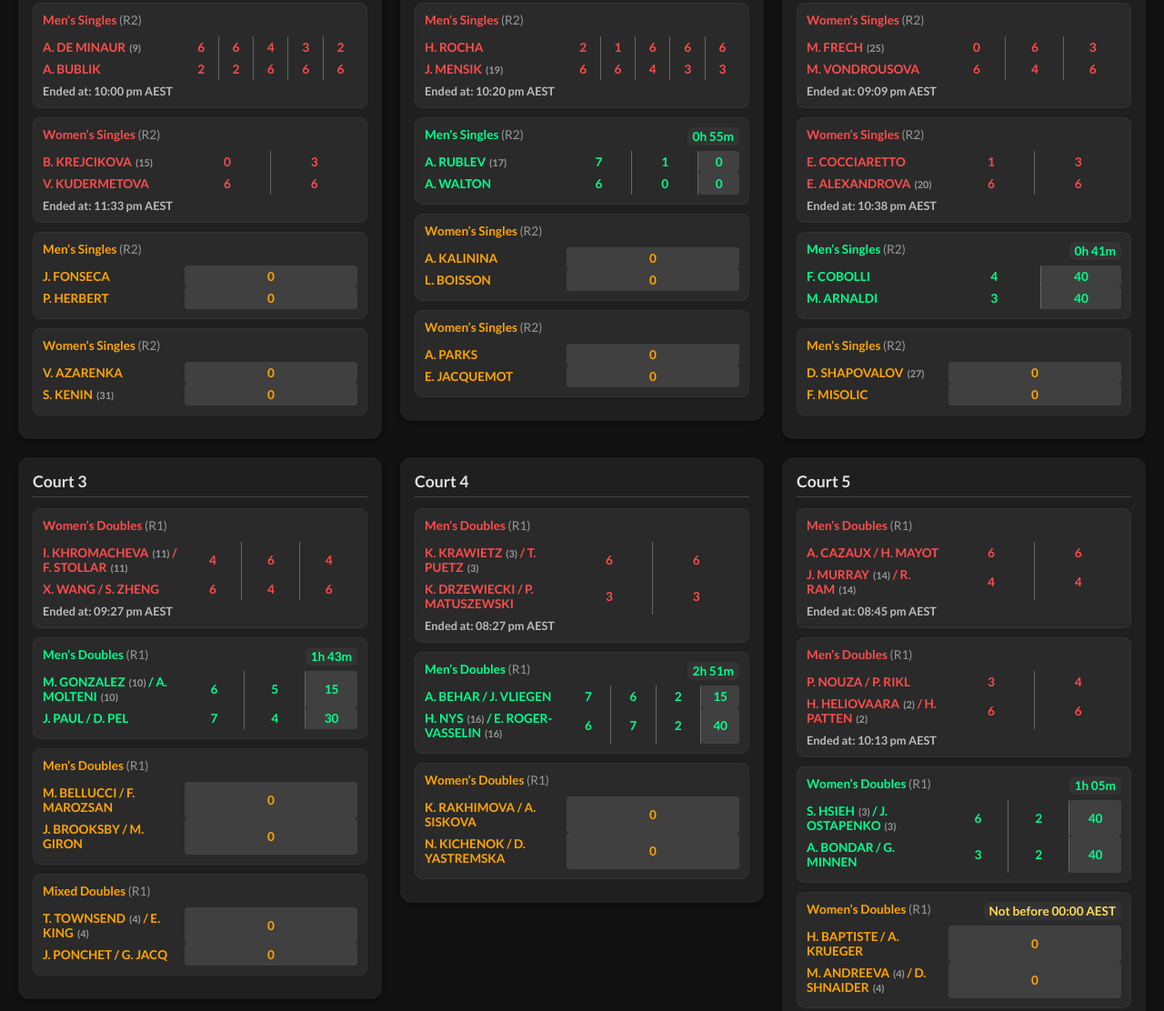
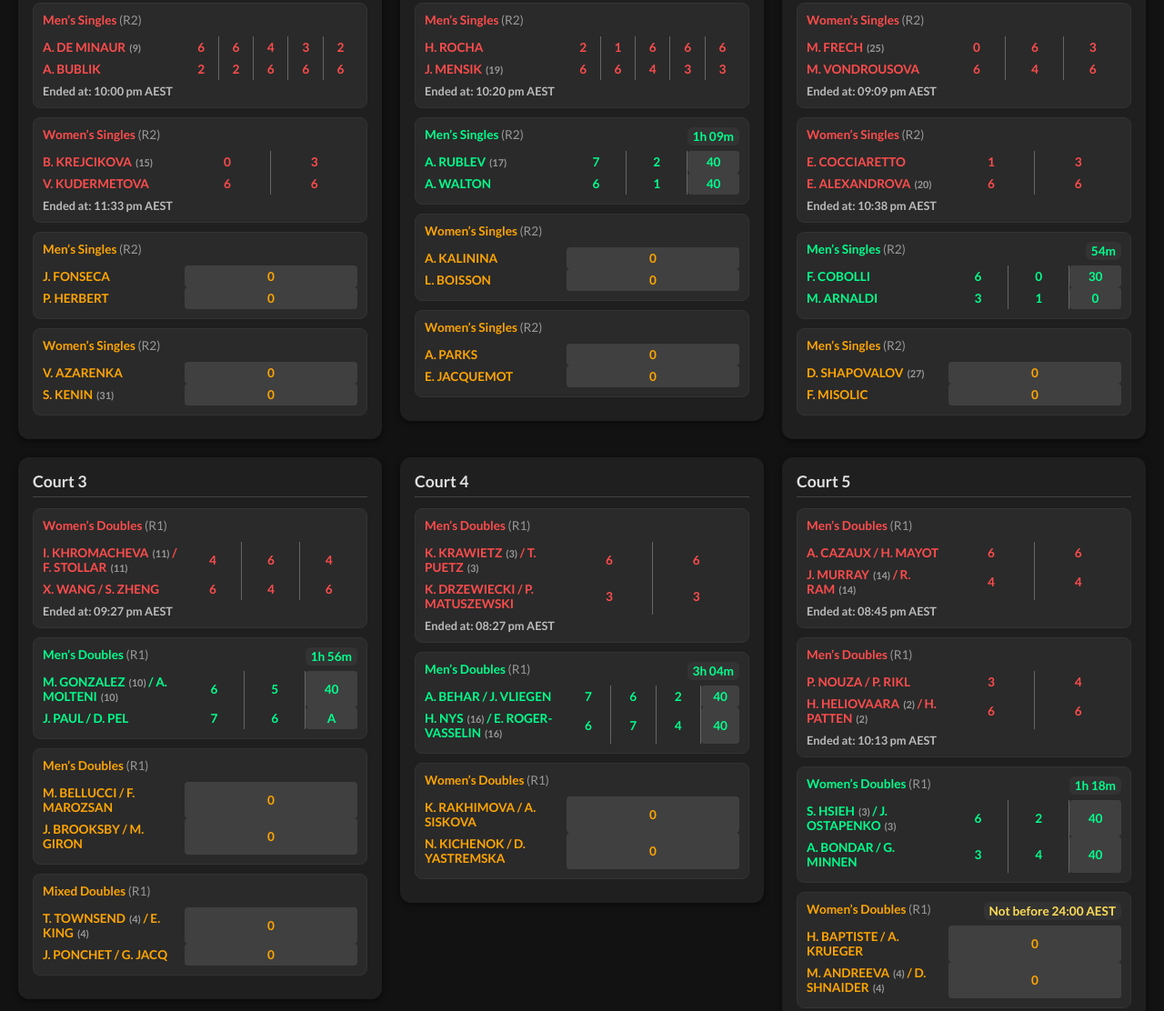
Before and after one commit to kayleecragg/my-rg-schedule, a website: page public/index.html in a window 1280 px wide. Shown: the part 885-1997 px from the top of the page at 91% size. Drawn offline with Linux system fonts and the light colour scheme.

Commit message:
feat: move paris time conversion to backend, and some visual frontend for duation

```diff
--- a/public/index.html
+++ b/public/index.html
@@ -869,18 +869,27 @@
 
           // Status box for in_progress, interrupted, and not_before
           if (m.status === 'in_progress' && m.duration !== undefined) {
-            // Convert duration to MM:SS format
-            const minutes = Math.floor(m.duration / 60);
-            const seconds = m.duration % 60;
-            const durationStr = `${minutes}h ${seconds.toString().padStart(2, '0')}m`;
-            txt += `<div class="status-box">${durationStr}</div>`;
+            // Convert duration to HH:MM format
+            if (m.duration / 60 >= 1) {
+              const hours = Math.floor(m.duration / 60);
+              const minutes = m.duration % 60;
+              const durationStr = `${hours}h ${minutes.toString().padStart(2, '0')}m`;
+              txt += `<div class="status-box">${durationStr}</div>`;
+            }
+            else {
+              const hours = Math.floor(m.duration / 60);
+              const minutes = m.duration % 60;
+              const durationStr = `${minutes.toString().padStart(2, '0')}m`;
+              txt += `<div class="status-box">${durationStr}</div>`;
+            }
+
           }
           else if (m.status === 'interrupted') {
             txt += `<div class="status-box">interrupted</div>`;
           }
-          else if (m.status === 'not_started' && m.notBefore) {
-            const aestTime = convertParisTimeToAEST(m.notBefore);
-            txt += `<div class="status-box">Not before ${aestTime} AEST</div>`;
+
+          else if (m.status === 'not_started' && m.notBeforeAEST) {
+            txt += `<div class="status-box">Not before ${m.notBeforeAEST} AEST</div>`;
           }
 
           if (m.typeLabel) {
@@ -992,25 +1001,6 @@
       return (match - today) / (1000 * 60 * 60 * 24) === 1;
     }
 
-    function convertParisTimeToAEST(parisTimeStr) {
-      const [hour, minute] = parisTimeStr.split(':').map(Number);
-      const parisNow = new Date();
-      const parisDateStr = new Intl.DateTimeFormat('en-CA', {
-        timeZone: 'Europe/Paris',
-        year: 'numeric',
-        month: '2-digit',
-        day: '2-digit'
-      }).format(parisNow);
-      const parisDateTimeISO = `${parisDateStr}T${String(hour).padStart(2, '0')}:${String(minute).padStart(2, '0')}:00`;
-      const dateInParis = new Date(`${parisDateTimeISO}+02:00`);
-      return dateInParis.toLocaleTimeString('en-AU', {
-        timeZone: 'Australia/Sydney',
-        hour: '2-digit',
-        minute: '2-digit',
-        hour12: false
-      });
-    }
-
     checkForUpdate();
     setInterval(checkForUpdate, 4000);
   </script>
--- a/public/schedule.json
+++ b/public/schedule.json
@@ -25,6 +25,7 @@
       "endTime": 1748519550000,
       "duration": 103,
       "notBefore": null,
+      "notBeforeAEST": null,
       "round": "R2",
       "score": {
         "current": {
@@ -66,24 +67,25 @@
       "status": "in_progress",
       "startTime": null,
       "endTime": null,
-      "duration": 78,
-      "notBefore": null,
-      "round": "R2",
-      "score": {
-        "current": {
-          "home": "0",
-          "away": "0"
-        },
-        "sets": {
-          "home": [
-            6,
-            6,
-            0
+      "duration": 91,
+      "notBefore": null,
+      "notBeforeAEST": null,
+      "round": "R2",
+      "score": {
+        "current": {
+          "home": "0",
+          "away": "0"
+        },
+        "sets": {
+          "home": [
+            6,
+            6,
+            2
           ],
           "away": [
             3,
             0,
-            1
+            2
           ]
         }
       }
@@ -113,6 +115,7 @@
       "endTime": null,
       "duration": 0,
       "notBefore": null,
+      "notBeforeAEST": null,
       "round": "R2",
       "score": {
         "current": {
@@ -150,6 +153,7 @@
       "endTime": null,
       "duration": 0,
       "notBefore": "20:15",
+      "notBeforeAEST": "04:15",
       "round": "R2",
       "score": {
         "current": {
@@ -189,6 +193,7 @@
       "endTime": 1748525746000,
       "duration": 265,
       "notBefore": null,
+      "notBeforeAEST": null,
       "round": "R2",
       "score": {
         "current": {
@@ -238,6 +243,7 @@
       "endTime": null,
       "duration": 0,
       "notBefore": null,
+      "notBeforeAEST": null,
       "round": "R2",
       "score": {
         "current": {
@@ -275,6 +281,7 @@
       "endTime": null,
       "duration": 0,
       "notBefore": null,
+      "notBeforeAEST": null,
       "round": "R2",
       "score": {
         "current": {
@@ -312,6 +319,7 @@
       "endTime": null,
       "duration": 0,
       "notBefore": null,
+      "notBeforeAEST": null,
       "round": "R2",
       "score": {
         "current": {
@@ -351,6 +359,7 @@
       "endTime": 1748514341000,
       "duration": 73,
       "notBefore": null,
+      "notBeforeAEST": null,
       "round": "R2",
       "score": {
         "current": {
@@ -389,15 +398,16 @@
       ],
       "seedA": 3,
       "seedB": null,
-      "status": "interrupted",
-      "startTime": null,
-      "endTime": null,
-      "duration": 164,
-      "notBefore": null,
-      "round": "R2",
-      "score": {
-        "current": {
-          "home": "0",
+      "status": "in_progress",
+      "startTime": null,
+      "endTime": null,
+      "duration": 177,
+      "notBefore": null,
+      "notBeforeAEST": null,
+      "round": "R2",
+      "score": {
+        "current": {
+          "home": "40",
           "away": "0"
         },
         "sets": {
@@ -405,13 +415,13 @@
             3,
             6,
             6,
-            4
+            5
           ],
           "away": [
             6,
             1,
             2,
-            1
+            3
           ]
         }
       }
@@ -441,6 +451,7 @@
       "endTime": null,
       "duration": 0,
       "notBefore": null,
+      "notBeforeAEST": null,
       "round": "R2",
       "score": {
         "current": {
@@ -478,6 +489,7 @@
       "endTime": null,
       "duration": 0,
       "notBefore": null,
+      "notBeforeAEST": null,
       "round": "R2",
       "score": {
         "current": {
@@ -517,6 +529,7 @@
       "endTime": 1748520041000,
       "duration": 172,
       "notBefore": null,
+      "notBeforeAEST": null,
       "round": "R2",
       "score": {
         "current": {
@@ -566,6 +579,7 @@
       "endTime": 1748525605000,
       "duration": 74,
       "notBefore": null,
+      "notBeforeAEST": null,
       "round": "R2",
       "score": {
         "current": {
@@ -609,6 +623,7 @@
       "endTime": null,
       "duration": 0,
       "notBefore": null,
+      "notBeforeAEST": null,
       "round": "R2",
       "score": {
         "current": {
@@ -646,6 +661,7 @@
       "endTime": null,
       "duration": 0,
       "notBefore": null,
+      "notBeforeAEST": null,
       "round": "R2",
       "score": {
         "current": {
@@ -685,6 +701,7 @@
       "endTime": 1748521228000,
       "duration": 186,
       "notBefore": null,
+      "notBeforeAEST": null,
       "round": "R2",
       "score": {
         "current": {
@@ -732,22 +749,23 @@
       "status": "in_progress",
       "startTime": null,
       "endTime": null,
-      "duration": 55,
-      "notBefore": null,
-      "round": "R2",
-      "score": {
-        "current": {
-          "home": "0",
-          "away": "0"
+      "duration": 69,
+      "notBefore": null,
+      "notBeforeAEST": null,
+      "round": "R2",
+      "score": {
+        "current": {
+          "home": "40",
+          "away": "40"
         },
         "sets": {
           "home": [
             7,
+            2
+          ],
+          "away": [
+            6,
             1
-          ],
-          "away": [
-            6,
-            0
           ]
         }
       }
@@ -777,6 +795,7 @@
       "endTime": null,
       "duration": 0,
       "notBefore": null,
+      "notBeforeAEST": null,
       "round": "R2",
       "score": {
         "current": {
@@ -814,6 +833,7 @@
       "endTime": null,
       "duration": 0,
       "notBefore": null,
+      "notBeforeAEST": null,
       "round": "R2",
       "score": {
         "current": {
@@ -853,6 +873,7 @@
       "endTime": 1748516957000,
       "duration": 120,
       "notBefore": null,
+      "notBeforeAEST": null,
       "round": "R2",
       "score": {
         "current": {
@@ -898,6 +919,7 @@
       "endTime": 1748522321000,
       "duration": 72,
       "notBefore": null,
+      "notBeforeAEST": null,
       "round": "R2",
       "score": {
         "current": {
@@ -939,20 +961,23 @@
       "status": "in_progress",
       "startTime": null,
       "endTime": null,
-      "duration": 41,
-      "notBefore": null,
-      "round": "R2",
-      "score": {
-        "current": {
-          "home": "40",
-          "away": "40"
-        },
-        "sets": {
-          "home": [
-            4
-          ],
-          "away": [
-            3
+      "duration": 54,
+      "notBefore": null,
+      "notBeforeAEST": null,
+      "round": "R2",
+      "score": {
+        "current": {
+          "home": "30",
+          "away": "0"
+        },
+        "sets": {
+          "home": [
+            6,
+            0
+          ],
+          "away": [
+            3,
+            1
           ]
         }
       }
@@ -982,6 +1007,7 @@
       "endTime": null,
       "duration": 0,
       "notBefore": null,
+      "notBeforeAEST": null,
       "round": "R2",
       "score": {
         "current": {
@@ -1029,6 +1055,7 @@
       "endTime": 1748518063000,
       "duration": 135,
       "notBefore": null,
+      "notBeforeAEST": null,
       "round": "R1",
       "score": {
         "current": {
@@ -1080,13 +1107,14 @@
       "status": "in_progress",
       "startTime": null,
       "endTime": null,
-      "duration": 103,
-      "notBefore": null,
+      "duration": 116,
+      "notBefore": null,
+      "notBeforeAEST": null,
       "round": "R1",
       "score": {
         "current": {
-          "home": "15",
-          "away": "30"
+          "home": "40",
+          "away": "A"
         },
         "sets": {
           "home": [
@@ -1095,7 +1123,7 @@
           ],
           "away": [
             7,
-            4
+            6
           ]
         }
       }
@@ -1133,6 +1161,7 @@
       "endTime": null,
       "duration": 0,
       "notBefore": null,
+      "notBeforeAEST": null,
       "round": "R1",
       "score": {
         "current": {
@@ -1178,6 +1207,7 @@
       "endTime": null,
       "duration": 0,
       "notBefore": null,
+      "notBeforeAEST": null,
       "round": "R1",
       "score": {
         "current": {
@@ -1225,6 +1255,7 @@
       "endTime": 1748514458000,
       "duration": 73,
       "notBefore": null,
+      "notBeforeAEST": null,
       "round": "R1",
       "score": {
         "current": {
@@ -1274,12 +1305,13 @@
       "status": "in_progress",
       "startTime": null,
       "endTime": null,
-      "duration": 171,
-      "notBefore": null,
+      "duration": 184,
+      "notBefore": null,
+      "notBeforeAEST": null,
       "round": "R1",
       "score": {
         "current": {
-          "home": "15",
+          "home": "40",
           "away": "40"
         },
         "sets": {
@@ -1291,7 +1323,7 @@
           "away": [
             6,
             7,
-            2
+            4
           ]
         }
       }
@@ -1329,6 +1361,7 @@
       "endTime": null,
       "duration": 0,
       "notBefore": null,
+      "notBeforeAEST": null,
       "round": "R1",
       "score": {
         "current": {
@@ -1376,6 +1409,7 @@
       "endTime": 1748515505000,
       "duration": 93,
       "notBefore": null,
+      "notBeforeAEST": null,
       "round": "R1",
       "score": {
         "current": {
@@ -1427,6 +1461,7 @@
       "endTime": 1748520797000,
       "duration": 70,
       "notBefore": null,
+      "notBeforeAEST": null,
       "round": "R1",
       "score": {
         "current": {
@@ -1476,8 +1511,9 @@
       "status": "in_progress",
       "startTime": null,
       "endTime": null,
-      "duration": 65,
-      "notBefore": null,
+      "duration": 78,
+      "notBefore": null,
+      "notBeforeAEST": null,
       "round": "R1",
       "score": {
         "current": {
@@ -1491,7 +1527,7 @@
           ],
           "away": [
             3,
-            2
+            4
           ]
         }
       }
@@ -1529,6 +1565,7 @@
       "endTime": null,
       "duration": 0,
       "notBefore": "16:00",
+      "notBeforeAEST": "24:00",
       "round": "R1",
       "score": {
         "current": {
@@ -1576,6 +1613,7 @@
       "endTime": 1748514686000,
       "duration": 77,
       "notBefore": null,
+      "notBeforeAEST": null,
       "round": "R1",
       "score": {
         "current": {
@@ -1627,6 +1665,7 @@
       "endTime": 1748523773000,
       "duration": 125,
       "notBefore": null,
+      "notBeforeAEST": null,
       "round": "R1",
       "score": {
         "current": {
@@ -1678,20 +1717,23 @@
       "status": "in_progress",
       "startTime": null,
       "endTime": null,
-      "duration": 15,
-      "notBefore": null,
+      "duration": 28,
+      "notBefore": null,
+      "notBeforeAEST": null,
       "round": "R1",
       "score": {
         "current": {
-          "home": "0",
-          "away": "0"
-        },
-        "sets": {
-          "home": [
-            2
-          ],
-          "away": [
-            3
+          "home": "15",
+          "away": "15"
+        },
+        "sets": {
+          "home": [
+            2,
+            0
+          ],
+          "away": [
+            6,
+            0
           ]
         }
       }
@@ -1729,6 +1771,7 @@
       "endTime": null,
       "duration": 0,
       "notBefore": null,
+      "notBeforeAEST": null,
       "round": "R1",
       "score": {
         "current": {
@@ -1776,6 +1819,7 @@
       "endTime": 1748513346000,
       "duration": 58,
       "notBefore": null,
+      "notBeforeAEST": null,
       "round": "R1",
       "score": {
         "current": {
@@ -1819,6 +1863,7 @@
       "endTime": 1748519499000,
       "duration": 86,
       "notBefore": null,
+      "notBeforeAEST": null,
       "round": "R2",
       "score": {
         "current": {
@@ -1860,22 +1905,23 @@
       "status": "in_progress",
       "startTime": null,
       "endTime": null,
-      "duration": 84,
-      "notBefore": null,
-      "round": "R2",
-      "score": {
-        "current": {
-          "home": "40",
-          "away": "40"
+      "duration": 97,
+      "notBefore": null,
+      "notBeforeAEST": null,
+      "round": "R2",
+      "score": {
+        "current": {
+          "home": "30",
+          "away": "30"
         },
         "sets": {
           "home": [
             5,
-            4
+            5
           ],
           "away": [
             7,
-            4
+            6
           ]
         }
       }
@@ -1913,6 +1959,7 @@
       "endTime": null,
       "duration": 0,
       "notBefore": null,
+      "notBeforeAEST": null,
       "round": "R1",
       "score": {
         "current": {
@@ -1960,6 +2007,7 @@
       "endTime": 1748514795000,
       "duration": 83,
       "notBefore": null,
+      "notBeforeAEST": null,
       "round": "R1",
       "score": {
         "current": {
@@ -2011,6 +2059,7 @@
       "endTime": 1748521557000,
       "duration": 95,
       "notBefore": null,
+      "notBeforeAEST": null,
       "round": "R1",
       "score": {
         "current": {
@@ -2062,22 +2111,23 @@
       "status": "in_progress",
       "startTime": null,
       "endTime": null,
-      "duration": 55,
-      "notBefore": null,
+      "duration": 68,
+      "notBefore": null,
+      "notBeforeAEST": null,
       "round": "R1",
       "score": {
         "current": {
-          "home": "0",
-          "away": "40"
+          "home": "15",
+          "away": "15"
         },
         "sets": {
           "home": [
             4,
-            3
-          ],
-          "away": [
-            6,
-            2
+            5
+          ],
+          "away": [
+            6,
+            4
           ]
         }
       }
@@ -2115,6 +2165,7 @@
       "endTime": null,
       "duration": 0,
       "notBefore": "16:00",
+      "notBeforeAEST": "24:00",
       "round": "R1",
       "score": {
         "current": {
@@ -2154,6 +2205,7 @@
       "endTime": 1748515897000,
       "duration": 98,
       "notBefore": null,
+      "notBeforeAEST": null,
       "round": "R2",
       "score": {
         "current": {
@@ -2205,6 +2257,7 @@
       "endTime": 1748522381000,
       "duration": 91,
       "notBefore": null,
+      "notBeforeAEST": null,
       "round": "R1",
       "score": {
         "current": {
@@ -2254,8 +2307,9 @@
       "status": "in_progress",
       "startTime": null,
       "endTime": null,
-      "duration": 42,
-      "notBefore": null,
+      "duration": 55,
+      "notBefore": null,
+      "notBeforeAEST": null,
       "round": "R1",
       "score": {
         "current": {
@@ -2265,11 +2319,11 @@
         "sets": {
           "home": [
             2,
-            2
-          ],
-          "away": [
-            6,
-            1
+            4
+          ],
+          "away": [
+            6,
+            3
           ]
         }
       }
@@ -2307,6 +2361,7 @@
       "endTime": null,
       "duration": 0,
       "notBefore": null,
+      "notBeforeAEST": null,
       "round": "R1",
       "score": {
         "current": {
@@ -2354,6 +2409,7 @@
       "endTime": 1748517754000,
       "duration": 132,
       "notBefore": null,
+      "notBeforeAEST": null,
       "round": "R1",
       "score": {
         "current": {
@@ -2394,11 +2450,12 @@
       ],
       "seedA": null,
       "seedB": null,
-      "status": "in_progress",
-      "startTime": null,
-      "endTime": null,
-      "duration": 120,
-      "notBefore": null,
+      "status": "finished",
+      "startTime": null,
+      "endTime": 1748526447000,
+      "duration": 129,
+      "notBefore": null,
+      "notBeforeAEST": null,
       "round": "R2",
       "score": {
         "current": {
@@ -2414,7 +2471,7 @@
           "away": [
             6,
             4,
-            5
+            7
           ]
         }
       }
@@ -2444,6 +2501,7 @@
       "endTime": null,
       "duration": 0,
       "notBefore": null,
+      "notBeforeAEST": null,
       "round": "R2",
       "score": {
         "current": {
@@ -2489,6 +2547,7 @@
       "endTime": null,
       "duration": 0,
       "notBefore": null,
+      "notBeforeAEST": null,
       "round": "R1",
       "score": {
         "current": {
@@ -2528,6 +2587,7 @@
       "endTime": 1748518149000,
       "duration": 139,
       "notBefore": null,
+      "notBeforeAEST": null,
       "round": "R2",
       "score": {
         "current": {
@@ -2570,16 +2630,17 @@
       ],
       "seedA": null,
       "seedB": 32,
-      "status": "in_progress",
-      "startTime": null,
-      "endTime": null,
-      "duration": 110,
-      "notBefore": null,
-      "round": "R2",
-      "score": {
-        "current": {
-          "home": "40",
-          "away": "A"
+      "status": "finished",
+      "startTime": null,
+      "endTime": 1748526269000,
+      "duration": 117,
+      "notBefore": null,
+      "notBeforeAEST": null,
+      "round": "R2",
+      "score": {
+        "current": {
+          "home": "0",
+          "away": "0"
         },
         "sets": {
           "home": [
@@ -2588,7 +2649,7 @@
           ],
           "away": [
             7,
-            4
+            6
           ]
         }
       }
@@ -2618,6 +2679,7 @@
       "endTime": null,
       "duration": 0,
       "notBefore": null,
+      "notBeforeAEST": null,
       "round": "R2",
       "score": {
         "current": {
@@ -2663,6 +2725,7 @@
       "endTime": null,
       "duration": 0,
       "notBefore": null,
+      "notBeforeAEST": null,
       "round": "R1",
       "score": {
         "current": {
@@ -2710,6 +2773,7 @@
       "endTime": null,
       "duration": 0,
       "notBefore": null,
+      "notBeforeAEST": null,
       "round": "R1",
       "score": {
         "current": {
```
Also changed, not shown: server.mjs (+45 -3 lines).
